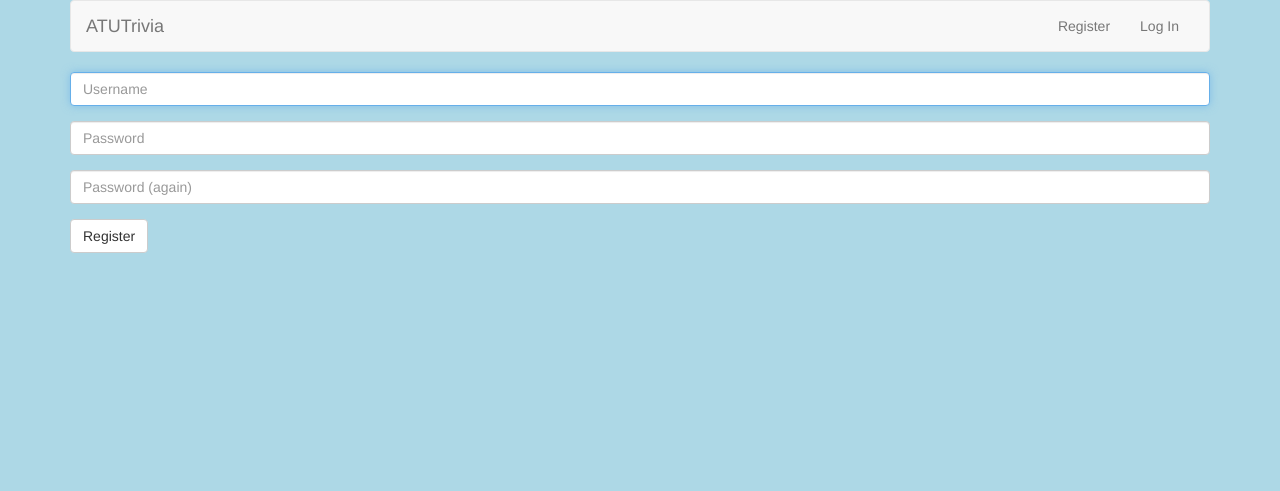
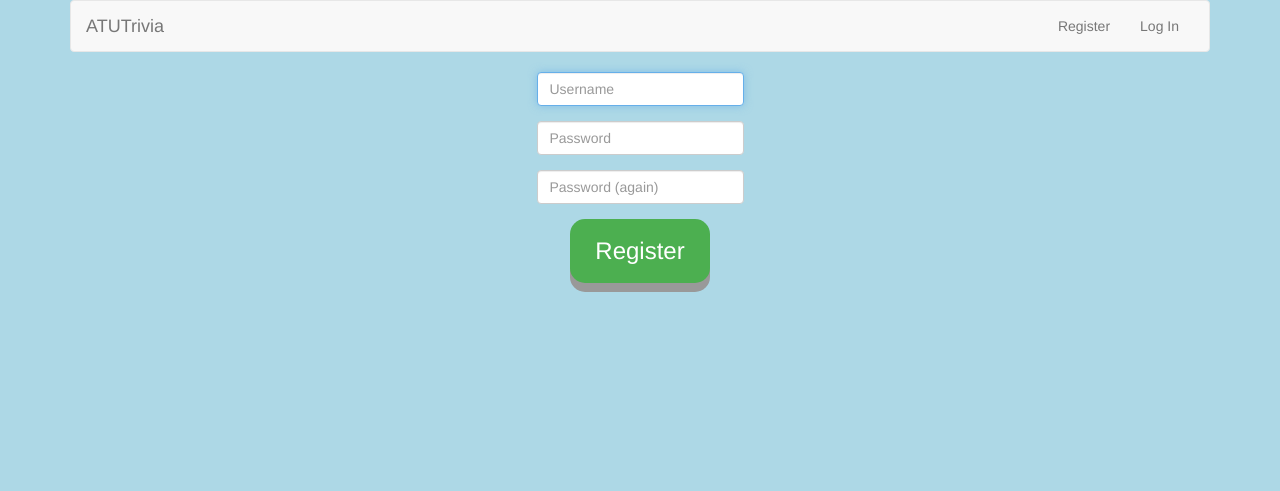
Before and after one commit to IIVolumeII/webik-14, a Flask app: page /register in a window 1280 px wide. Shown: the top 491 px of the page. Run offline with Flask 2, Linux system fonts and the light colour scheme; some libraries are stand-ins or nearby versions.

Commit message:
wat css en html veranderingen aan register

```diff
--- a/trivia/static/styles.css
+++ b/trivia/static/styles.css
@@ -2,7 +2,43 @@ body {
     background-color: lightblue;
 }
 
-h1 {
-    color: navy;
-    margin-left: 20px;
+/*Button dingetjes */
+.button {
+  display: inline-block;
+  padding: 15px 25px;
+  font-size: 24px;
+  cursor: pointer;
+  text-align: center;
+  text-decoration: none;
+  outline: none;
+  color: #fff;
+  background-color: #4CAF50;
+  border: none;
+  border-radius: 15px;
+  box-shadow: 0 9px #999;
 }
+
+.button:hover {background-color: #ff9933}
+
+.button:active {
+  background-color: #ff9933;
+  box-shadow: 0 5px #666;
+  transform: translateY(4px);
+}
+
+/*Textfields */
+.container
+{
+    margin-left: auto;
+    margin-right: auto;
+    text-align: center;
+}
+
+main .form-control
+{
+    /* center form controls */
+    display: inline-block;
+
+    /* override Bootstrap's 100% width for form controls */
+    width: auto;
+}
--- a/trivia/templates/register.html
+++ b/trivia/templates/register.html
@@ -7,18 +7,22 @@
 {% block main %}
     <form action="{{ url_for('register') }}" method="post">
         <fieldset>
+            <body>
+
             <div class="form-group">
                 <input autocomplete="off" autofocus class="form-control" name="username" placeholder="Username" type="text"/>
             </div>
             <div class="form-group">
-                <input autocomplete="off" class="form-control" name="password" placeholder="Password" type="password"/>
+                <input class="form-control" name="password" placeholder="Password" type="password"/>
             </div>
             <div class="form-group">
-                <input autocomplete="off" class="form-control" name="password2" placeholder="Password (again)" type="password"/>
+                <input class="form-control" name="password2" placeholder="Password (again)" type="password"/>
             </div>
             <div class="form-group">
-                <button class="btn btn-default" type="submit">Register</button>
+                <button class="button" type="submit">Register</button>
             </div>
+
+            </body>
         </fieldset>
     </form>
 {% endblock %}
```
